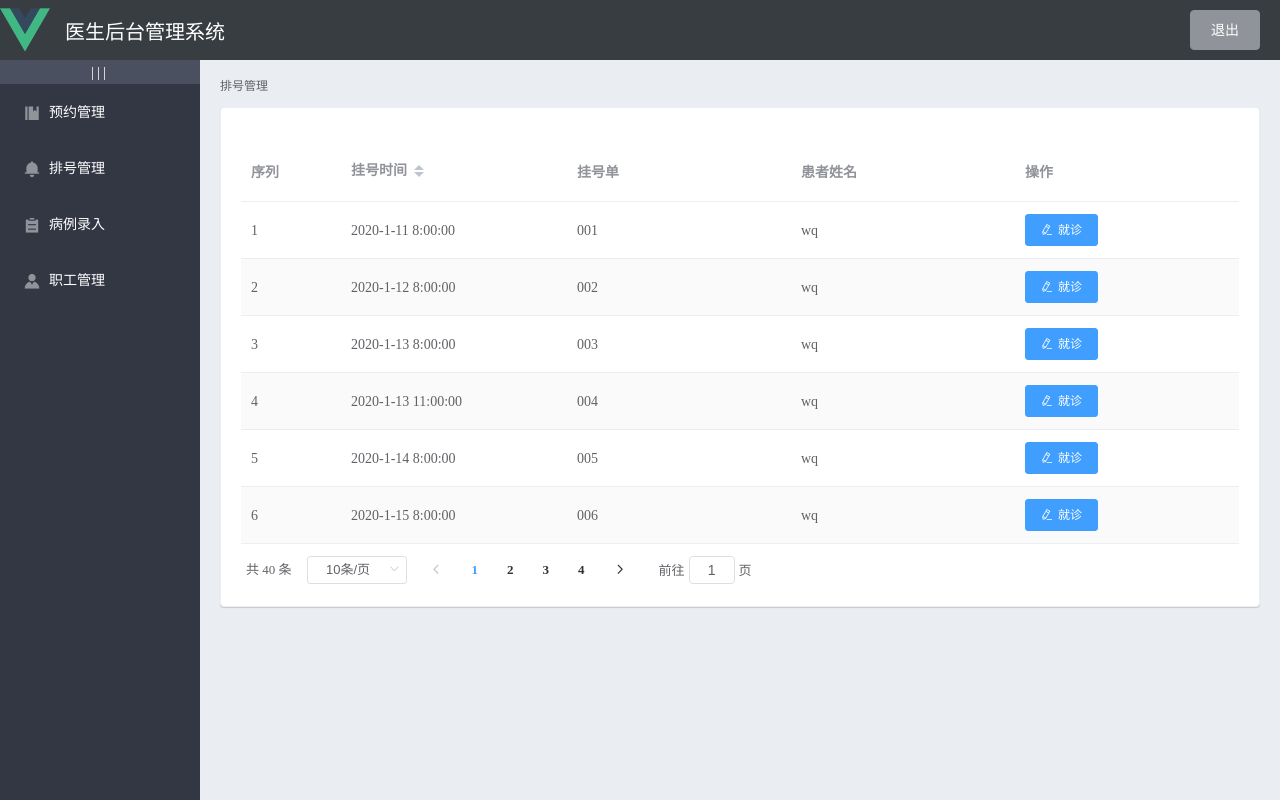
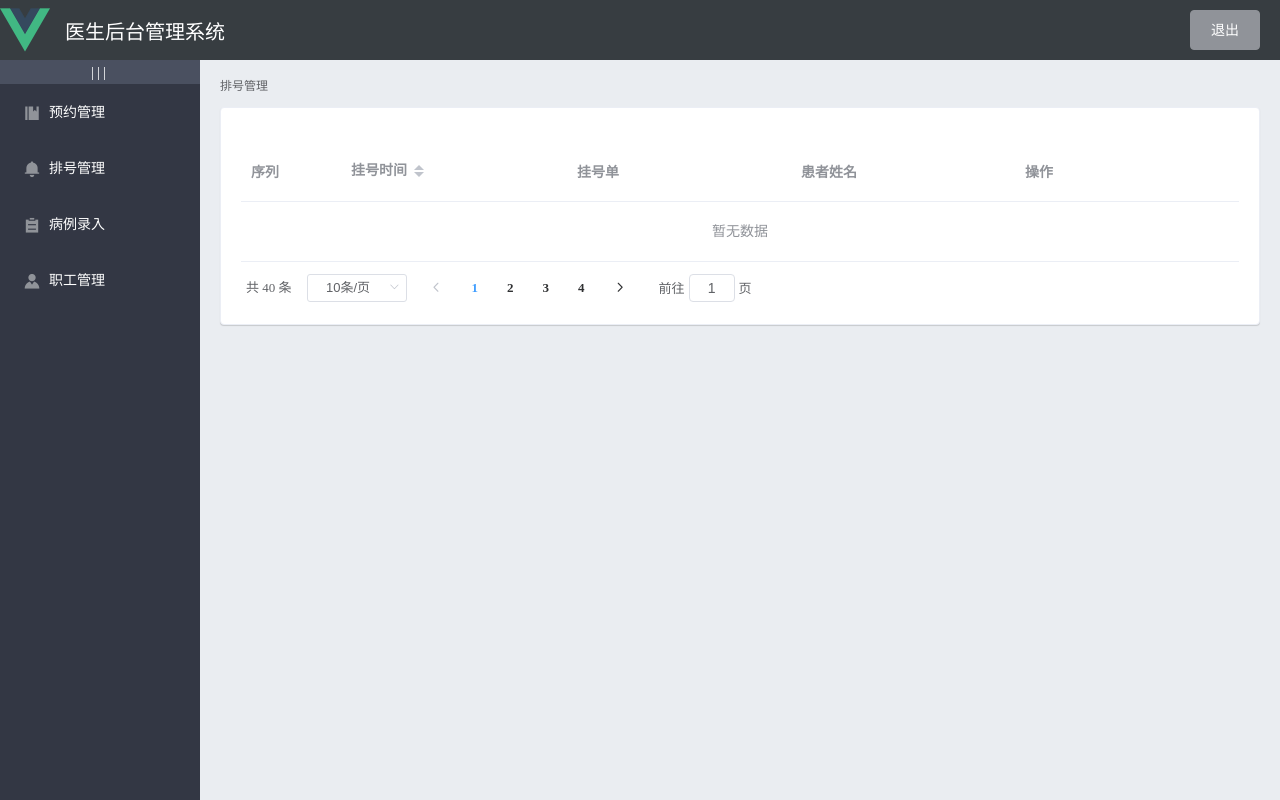
Before and after one commit to 0xTiefer-Atem/vue-demo_management, a Vue app: page /home/queue in a window 1280 px wide. Built offline with nearby package versions, Linux system fonts and the light colour scheme; no server answers; what xlsx would draw is missing.

Commit message:
修改信息

```diff
--- a/src/components/queue/Queue.vue
+++ b/src/components/queue/Queue.vue
@@ -39,38 +39,7 @@
     name: "Queue",
     data() {
       return {
-        registerList: [
-          {
-            registerId: "001",
-            userName: 'wq',
-            createTime: '2020-1-11 8:00:00'
-          },
-          {
-            registerId: "002",
-            userName: 'wq',
-            createTime: '2020-1-12 8:00:00'
-          },
-          {
-            registerId: "003",
-            userName: 'wq',
-            createTime: '2020-1-13 8:00:00'
-          },
-          {
-            registerId: "004",
-            userName: 'wq',
-            createTime: '2020-1-13 11:00:00'
-          },
-          {
-            registerId: "005",
-            userName: 'wq',
-            createTime: '2020-1-14 8:00:00'
-          },
-          {
-            registerId: "006",
-            userName: 'wq',
-            createTime: '2020-1-15 8:00:00'
-          }
-        ],
+        registerList: [],
         queryInfo: {
           totalNumber: 40,
           pageSize: 10,
```
